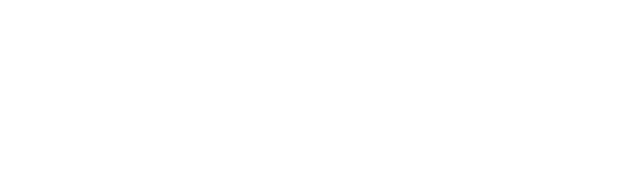
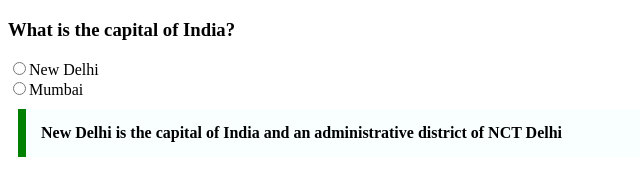
Before and after one commit to acciojob/trivia-Mugil99, a website: page main.html in a window 1280 px wide. Shown: the whole page, without its empty margins (0-640 px from the left). Drawn offline with Linux system fonts and the light colour scheme.

Commit message:
created a submission

```diff
--- a/main.html
+++ b/main.html
@@ -8,6 +8,15 @@
 
 <body>
 	<!-- the entire body must be written by student -->
+	<h3>What is the capital of India?</h3>
+	<div>
+		<input type="radio" id="delhi" name="opt"/><label for="delhi">New Delhi</label>
+		<br>
+		<input type="radio" id="mumbai" name="opt"/><label for="mumbai">Mumbai</label>
+	</div>
+	<blockquote cite="https://en.wikipedia.org/wiki/New_Delhi" class="blockquote">
+		 New Delhi is the capital of India and an administrative district of NCT Delhi
+	</blockquote>
     <script type="text/javascript" src="./script.js">
 </script>
 
--- a/styles.css
+++ b/styles.css
@@ -1,2 +1,10 @@
 
 /* Your CSS Code here. */
+.blockquote{
+	max-width: 600px;
+	margin: 10px;
+	padding: 15px;
+	border-left: 8px solid green;
+	background-color: #f8fffe;
+	font-weight: bold;
+}
```
